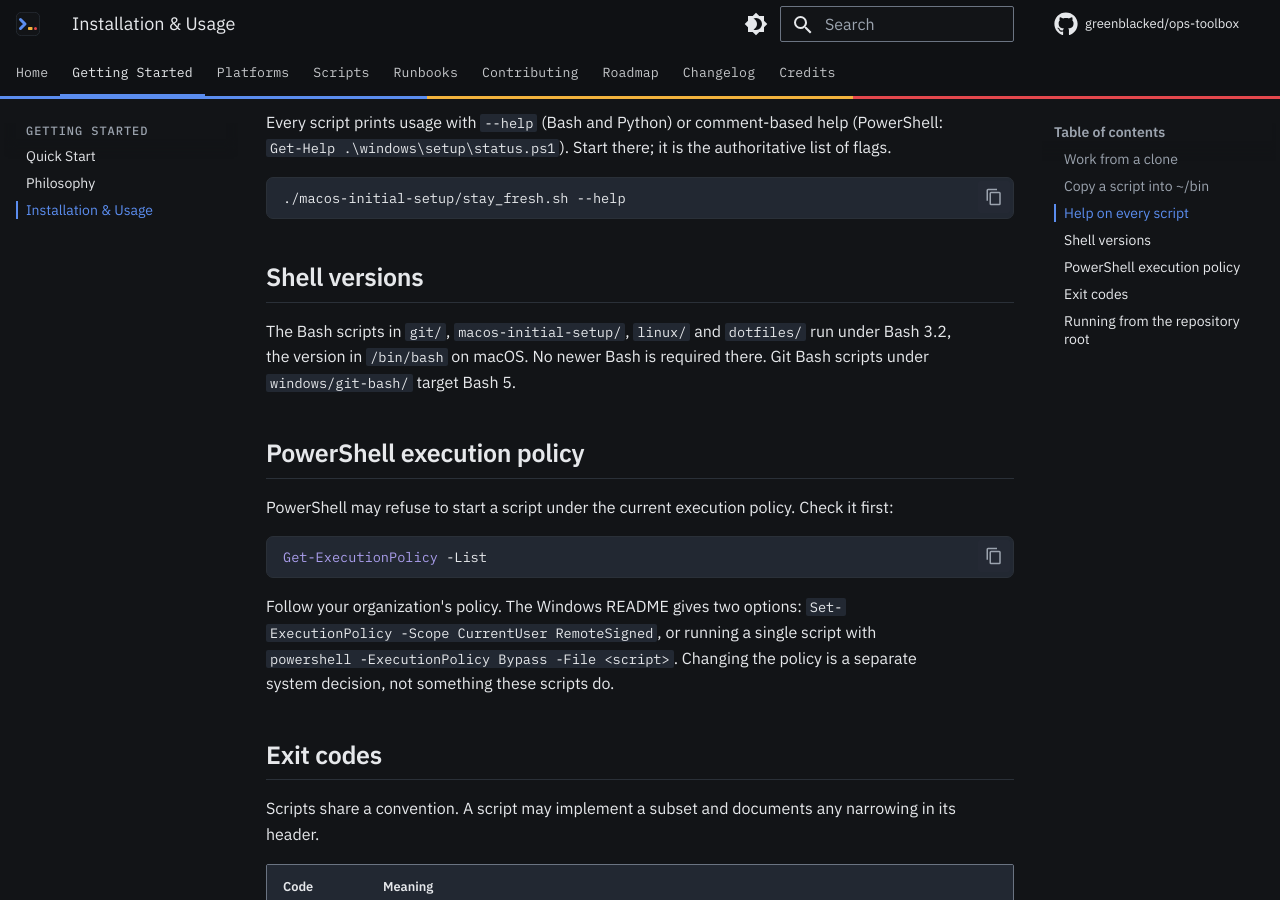
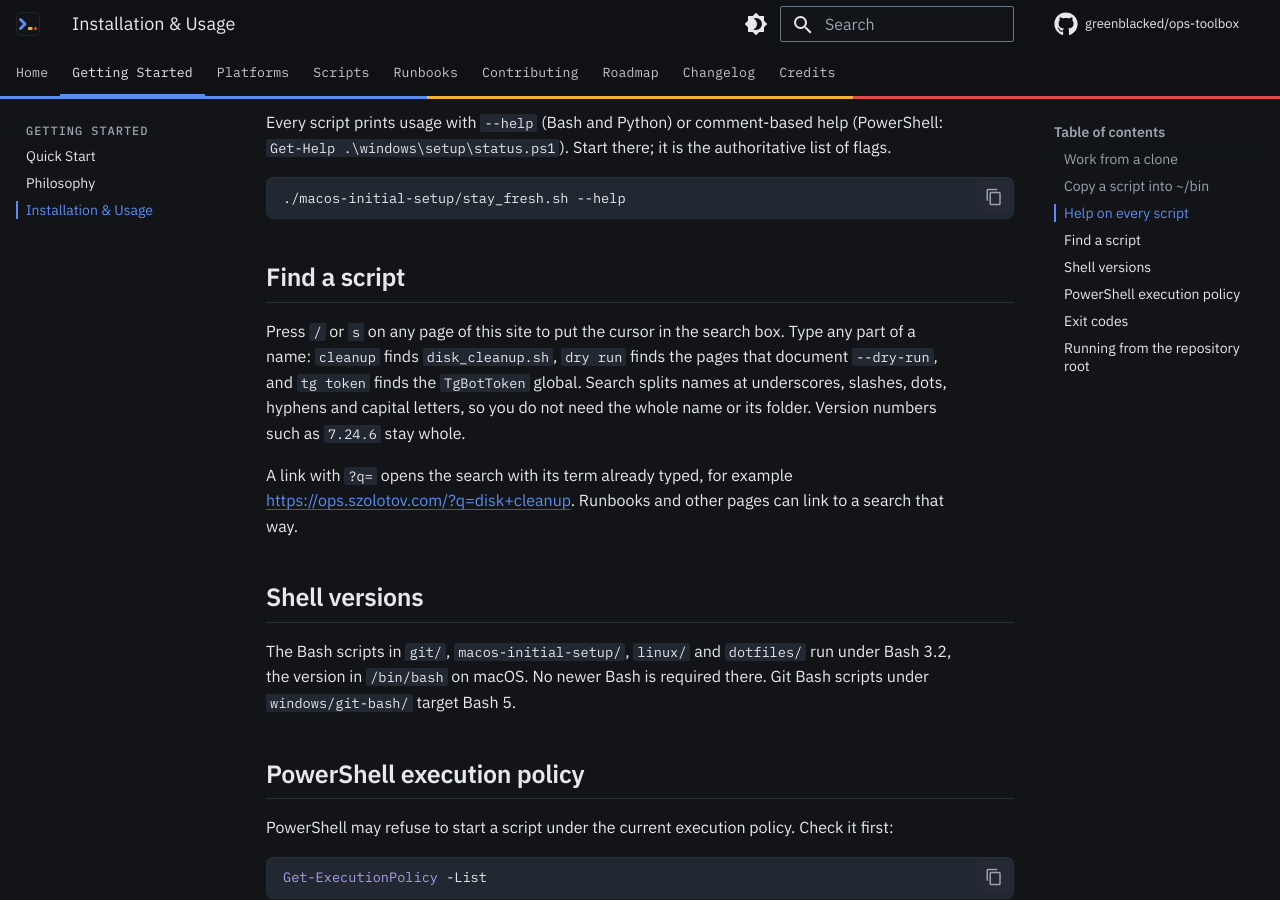
Before and after one commit to greenblacked/ops-toolbox, an MkDocs documentation site: the page built from docs/getting-started/usage.md, in a window 1280 px wide and 900 px high, scrolled down 1739 px. Built offline with MkDocs 1.6.1 and Material for MkDocs 9.7.7, drawn with Linux system fonts in a browser that asks for light colours; comment, search, counter and statistics services are not loaded.

Commit message:
feat(docs): split search terms at underscores, slashes, camelCase
Material's default separator splits only at whitespace and hyphens, so a
script name such as disk_cleanup.sh was one token and searching for
cleanup never found it. The separator now also splits at underscores,
slashes, dots outside version numbers, brackets and camelCase. The query is
tokenised with the same pattern, so no script change is needed.

````diff
--- a/docs/getting-started/usage.md
+++ b/docs/getting-started/usage.md
@@ -59,6 +59,19 @@
 ./macos-initial-setup/stay_fresh.sh --help
 ```
 
+## Find a script
+
+Press `/` or `s` on any page of this site to put the cursor in the search
+box. Type any part of a name: `cleanup` finds `disk_cleanup.sh`, `dry run`
+finds the pages that document `--dry-run`, and `tg token` finds the
+`TgBotToken` global. Search splits names at underscores, slashes, dots,
+hyphens and capital letters, so you do not need the whole name or its
+folder. Version numbers such as `7.24.6` stay whole.
+
+A link with `?q=` opens the search with its term already typed, for example
+<https://ops.szolotov.com/?q=disk+cleanup>. Runbooks and other pages can
+link to a search that way.
+
 ## Shell versions
 
 The Bash scripts in `git/`, `macos-initial-setup/`, `linux/` and `dotfiles/`
--- a/mkdocs.yml
+++ b/mkdocs.yml
@@ -100,7 +100,12 @@
       name: Ops Toolbox on GitHub
 
 plugins:
-  - search
+  # The separator splits search terms at underscores, slashes, dots (not
+  # inside version numbers), brackets and camelCase as well as at spaces and
+  # hyphens, so disk_cleanup.sh, linux/status.sh, --dry-run and TgBotToken are
+  # found by any part of their name. The query is split the same way.
+  - search:
+      separator: '[\s\-_,:!=\[\]()"/]+|(?!\b)(?=[A-Z][a-z])|\.(?!\d)|&[lg]t;'
   - git-revision-date-localized:
       enable_creation_date: true
       fallback_to_build_date: true
````
Also changed, not shown: changelog.d/added/docs-search-tokenizer.md (added, +7 -0 lines), docs/contributing/development.md (+9 -0 lines), docs/stylesheets/theme/README.md (+13 -2 lines), 1 other file.
